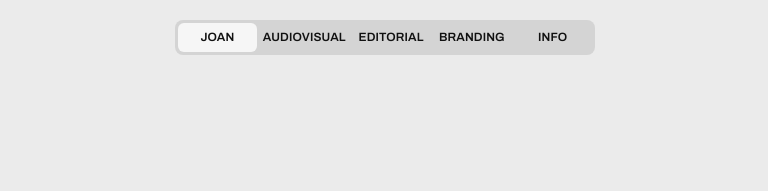
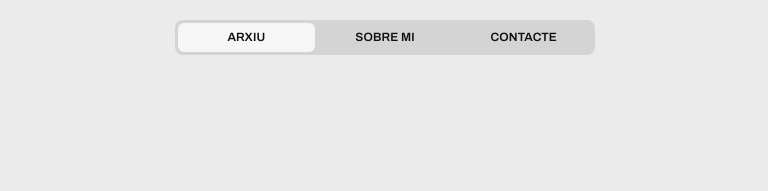
Before and after one commit to elisavajoan/portfoli, a plain HTML site: page index.html in a window 1280 px wide. Shown: the top 191 px of the page, without its empty margins (255-1023 px from the left). Drawn offline with Linux system fonts and the light colour scheme.

Commit message:
Cabecera con Arxiu, Sobre mi y Contacte
Co-Authored-By: Claude Opus 5.5 <noreply@anthropic.com>
Claude-Session: https://claude.ai/code/session_01Mjai5xz3GpyvygPXLprqof

```diff
--- a/index.html
+++ b/index.html
@@ -58,18 +58,18 @@ button{all:unset;cursor:pointer}
 <body>
 
 <nav class="head" aria-label="Secciones" id="head">
-  <button data-f="todo">Joan</button>
-  <button data-f="audiovisual">Audiovisual</button>
-  <button data-f="editorial">Editorial</button>
-  <button data-f="branding">Branding</button>
-  <button data-f="info">Info</button>
+  <button data-f="arxiu">Arxiu</button>
+  <button data-f="sobre">Sobre mi</button>
+  <button data-f="contacte">Contacte</button>
 </nav>
 
 <div class="stage" id="stage"><div class="wheel" id="wheel"></div></div>
 <div class="label" id="label" aria-live="polite"></div>
 
-<div class="info" id="info"><div>
+<div class="info" id="sobre"><div>
   <p>Diseño gráfico. Audiovisual, editorial y branding. Barcelona.</p>
+</div></div>
+<div class="info" id="contacte"><div>
   <a href="mailto:tu-correo@dominio.com">tu-correo@dominio.com</a>
   <a href="https://instagram.com/tu_usuario" target="_blank" rel="noopener">Instagram</a>
 </div></div>
@@ -142,17 +142,17 @@ modal.addEventListener("click",e=>{if(e.target===modal||e.target===media)closeMo
 addEventListener("keydown",e=>{if(!modal.classList.contains("on"))return;
   if(e.key==="Escape")closeModal();if(e.key==="ArrowRight")$("#next").click();if(e.key==="ArrowLeft")$("#prev").click()});
 
-/* cabecera: filtra la rueda o muestra info */
+/* cabecera: Arxiu muestra la rueda; Sobre mi y Contacte, su texto */
 function setFilter(f){closeModal();
-  const info=f==="info";stage.classList.toggle("off",info);$("#info").classList.toggle("on",info);label.textContent="";
-  if(!info)cards.forEach(c=>c.hidden=!(f==="todo"||c.dataset.tag===f));
+  stage.classList.toggle("off",f!=="arxiu");label.textContent="";
+  ["sobre","contacte"].forEach(id=>$("#"+id).classList.toggle("on",f===id));
   layout();
   document.querySelectorAll("#head button").forEach(b=>b.setAttribute("aria-pressed",b.dataset.f===f));
-  const u=new URL(location.href);f==="todo"?u.searchParams.delete("filter"):u.searchParams.set("filter",f);try{history.replaceState(null,"",u)}catch(e){}
+  const u=new URL(location.href);f==="arxiu"?u.searchParams.delete("s"):u.searchParams.set("s",f);try{history.replaceState(null,"",u)}catch(e){}
 }
 document.querySelectorAll("#head button").forEach(b=>b.onclick=()=>setFilter(b.dataset.f));
-const start=new URLSearchParams(location.search).get("filter");
-setFilter(["audiovisual","editorial","branding","info"].includes(start)?start:"todo");
+const start=new URLSearchParams(location.search).get("s");
+setFilter(["sobre","contacte"].includes(start)?start:"arxiu");
 </script>
 </body>
 </html>
```
Also changed, not shown: 1 other file.
